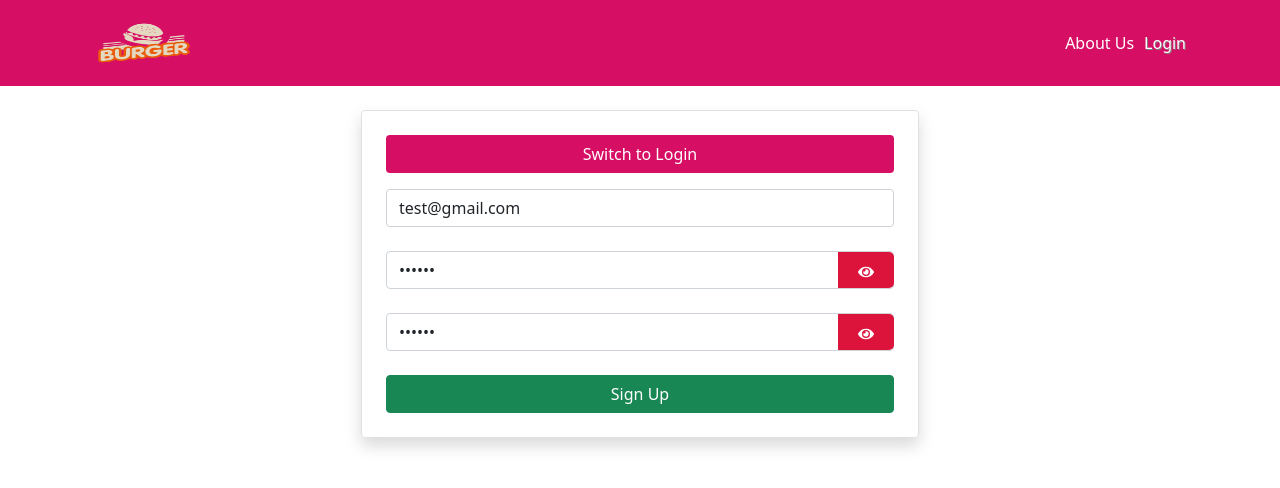
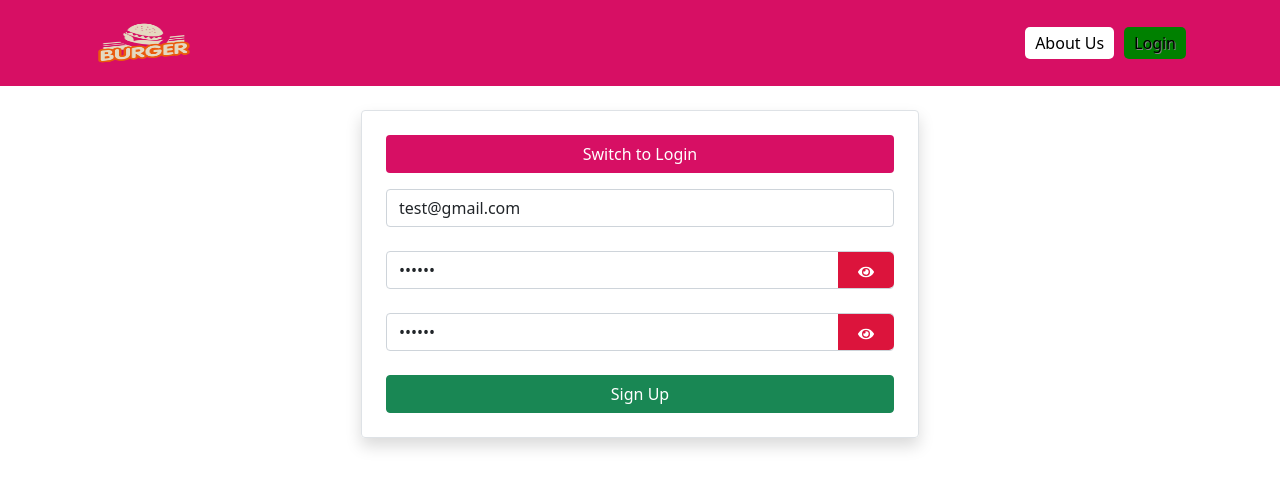
Before and after one commit to wapborhan/burger-builder, a React (Create React App) app: page /login in a window 1280 px wide. Shown: the top 488 px of the page. Built offline with nearby package versions, Linux system fonts and the light colour scheme.

Commit message:
Use Some Css

```diff
--- a/src/components/header/Header.css
+++ b/src/components/header/Header.css
@@ -1,5 +1,5 @@
 .NavLink {
-  color: #fff !important;
+  color: #000 !important;
   text-decoration: none;
   margin-left: 10px;
 }
@@ -18,10 +18,19 @@ a {
   width: 100px;
 }
 /* Active */
-.active {
+ul.nav li a.active {
   text-shadow: 1px 1px grey;
   color: wheat;
-}.navbar {
-    padding-top: 0rem;
-    padding-bottom: 0rem;
+  background: green;
 }
+.navbar {
+  padding-top: 0rem;
+  padding-bottom: 0rem;
+}
+
+ul.nav li a {
+  padding: 5px 10px;
+  background: #fff;
+  border-radius: 5px;
+  /* margin-right: 5px; */
+}
```
